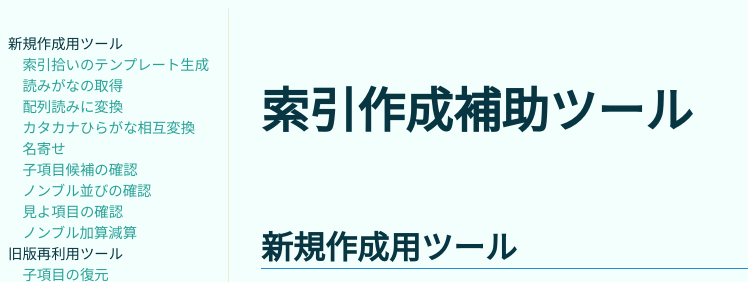
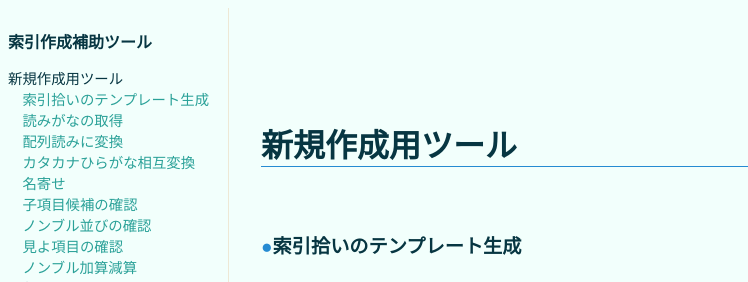
Before and after one commit to AWtnb/sakuin-tool, a PHP site: page / in a window 1280 px wide. Shown: the top 282 px of the page, without its empty margins (0-748 px from the left). Run offline with PHP 8.4, Linux system fonts and the light colour scheme; some libraries are stand-ins or nearby versions.

Commit message:
change title position

```diff
--- a/index.html
+++ b/index.html
@@ -14,6 +14,7 @@
 
     <div class="sidebar">
     <div class="sidebar_fixeditem">
+        <h1>索引作成補助ツール</h1>
         <ul>
             <li>新規作成用ツール</li>
                 <ul>
@@ -40,7 +41,7 @@
 </div>
 
 <div class="main">
-<h1>索引作成補助ツール</h1>
+
 
 
 <!-- ======================================================================
--- a/style.css
+++ b/style.css
@@ -133,7 +133,7 @@
   transform: translateY(-50%) translateX(1em);
 }
 h1 {
-  font-size: 3rem;
+  font-size: 1rem;
   color: #073642;
 }
 h2 {
--- a/style.less
+++ b/style.less
@@ -110,9 +110,6 @@
             margin: .5rem;
         }
     }
-    // input {
-    //     margin: .5rem;
-    // }
     textarea {
         border: 1px dotted @magenta;
         border-radius: 6px;
@@ -166,7 +163,7 @@
 }
 
 h1 {
-    font-size: 3rem;
+    font-size: 1rem;
     color: @black;
 }
 h2 {
```
